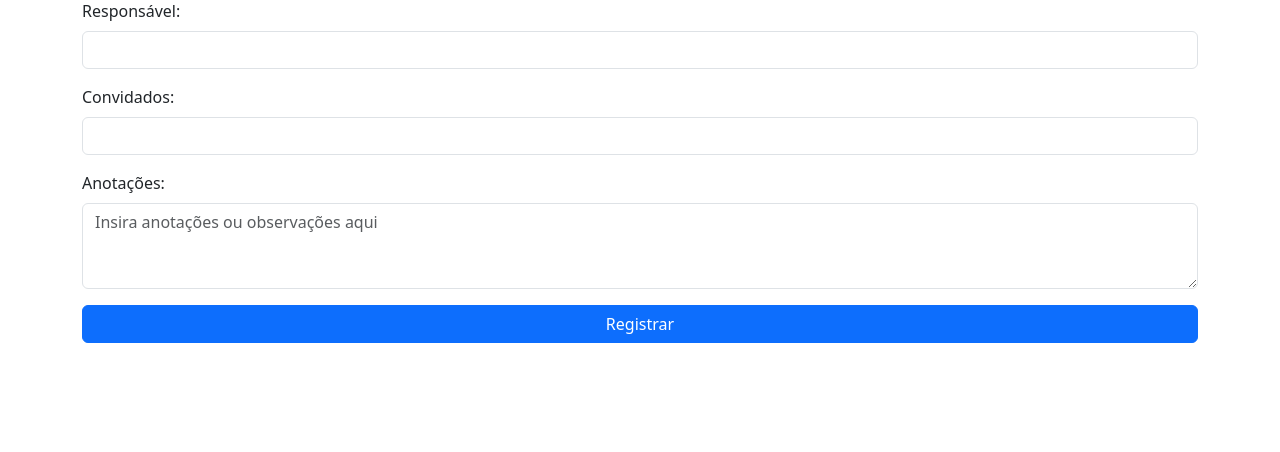
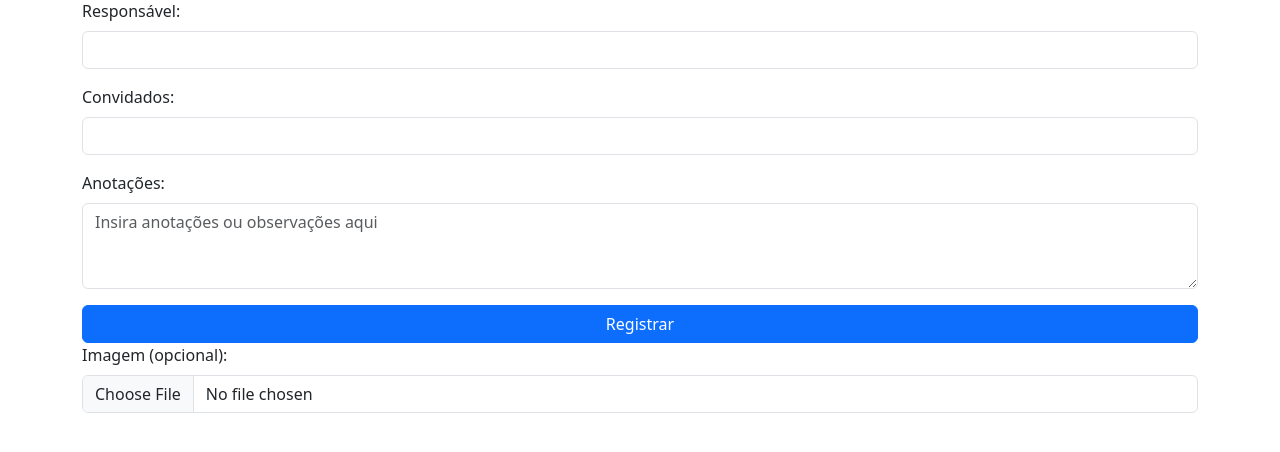
Before and after one commit to fumiko0701/EasyInvite, a Flask app: page /registrar in a window 1280 px wide. Shown: the part 121-573 px from the top of the page. Run offline with Flask 3, Linux system fonts and the light colour scheme; the visitor is signed in with stand-in values (Sample User, id 1); some libraries are stand-ins or nearby versions.

Commit message:
Codigo de imagem finalizado

```diff
--- a/app.py
+++ b/app.py
@@ -4,6 +4,7 @@ import string
 import sqlite3
 import qrcode
 import os
+from flask import send_from_directory
 from flask_talisman import Talisman  # Para adicionar cabeçalhos de segurança
 
 app = Flask(__name__, static_url_path='/static', static_folder='static')
@@ -99,7 +100,35 @@ def atualizar_tabela():
     finally:
         conn.close()
 
-# Página de registro (admin)
+
+@app.route('/static/users/<id>')
+def user_image(id):
+    # Caminho onde as imagens estão armazenadas
+    image_dir = 'static/users'
+
+    # Extensões possíveis das imagens
+    extensions = ['.jpg', '.jpeg', '.png']
+
+    # Verifica qual arquivo existe
+    for ext in extensions:
+        image_path = os.path.join(image_dir, f"{id}{ext}")
+        if os.path.exists(image_path):
+            return send_from_directory(image_dir, f"{id}{ext}")
+
+    # Caso nenhuma imagem seja encontrada, retorna uma imagem padrão
+    return send_from_directory(image_dir, 'default.jpg')
+
+
+# Caminho absoluto para a pasta onde as imagens serão armazenadas
+UPLOAD_FOLDER = os.path.join(os.path.dirname(__file__), 'static', 'users')
+
+# Defina as extensões permitidas para o upload
+ALLOWED_EXTENSIONS = {'png', 'jpg', 'jpeg'}
+
+# Função para verificar se o arquivo tem uma extensão permitida
+def allowed_file(filename):
+    return '.' in filename and filename.rsplit('.', 1)[1].lower() in ALLOWED_EXTENSIONS
+
 @app.route('/registrar', methods=['GET', 'POST'])
 def registrar():
     # Verificar se o usuário está autenticado
@@ -114,7 +143,31 @@ def registrar():
         anotacoes = request.form.get('anotacoes', '').strip()  # Recuperar o campo de anotações, padrão vazio se não preenchido
         situacao = 'Em espera'
 
-        # Inserir os dados no banco de dados com tratamento de exceção
+        # Processar o upload de imagem (se houver)
+        imagem_filename = None
+        if 'imagem' in request.files:
+            imagem = request.files['imagem']
+            if imagem and allowed_file(imagem.filename):
+                # Crie a pasta 'static/users' caso não exista
+                if not os.path.exists(UPLOAD_FOLDER):
+                    os.makedirs(UPLOAD_FOLDER)
+                    print("Pasta 'users' criada com sucesso.")
+                else:
+                    print("A pasta 'users' já existe.")
+
+
+                # Defina a extensão do arquivo (usando a extensão original)
+                extensao = imagem.filename.rsplit('.', 1)[1].lower()
+
+                # Defina o nome do arquivo com base no ID gerado
+                imagem_filename = f"{id_gerado}.{extensao}"
+                imagem_path = os.path.join(UPLOAD_FOLDER, imagem_filename)
+
+                # Salvar a imagem
+                imagem.save(imagem_path)
+                print(f"Imagem salva como {imagem_filename}")  # Verifique se a imagem foi salva corretamente
+
+        # Inserir os dados no banco de dados, sem incluir o nome da imagem
         try:
             conn = get_db_connection()
             conn.execute('INSERT INTO registros (id, responsavel, convidados, anotacoes, situacao) VALUES (?, ?, ?, ?, ?)',
@@ -132,6 +185,7 @@ def registrar():
         return redirect(url_for('index'))
 
     return render_template('registrar.html')
+
 
 
 @app.errorhandler(404)
--- a/templates/registrar.html
+++ b/templates/registrar.html
@@ -13,7 +13,7 @@
 <body>
     <div class="container mt-5">
         <h1 class="text-center mb-4">Registrar Responsável e Convidados</h1>
-        <form method="POST">
+        <form method="POST" enctype="multipart/form-data">
             <div class="mb-3">
                 <label for="responsavel" class="form-label">Responsável:</label>
                 <input type="text" class="form-control" name="responsavel" required>
@@ -27,6 +27,12 @@
                 <textarea class="form-control" name="anotacoes" rows="3" placeholder="Insira anotações ou observações aqui"></textarea>
             </div>
             <button type="submit" class="btn btn-primary w-100">Registrar</button>
+            <!-- Adicione a parte para upload de imagem após o campo de anotações -->
+            <div class="mb-3">
+                <label for="imagem" class="form-label">Imagem (opcional):</label>
+                <input type="file" class="form-control" name="imagem" accept="image/png, image/jpeg, image/jpg">
+            </div>
+
         </form>
     </div>
 
```
Also changed, not shown: static/css/view.css (+33 -1 lines), templates/view.html (+12 -6 lines), registros.db, static/qrcodes/5hsuk5nh.png (deleted), static/qrcodes/E6H22JDL.png (deleted), static/qrcodes/L7f4k0oI.png (added), static/qrcodes/V1QLbJ21.png (deleted), static/qrcodes/XRALQjUT.png (deleted), static/qrcodes/lln7A0Z5.png (added), static/qrcodes/nbD25dO9.png (deleted), static/qrcodes/tFMmakVV.png (deleted), static/qrcodes/tnzmMt4I.png (added), static/users/L7f4k0oI.jpg (added), static/users/tnzmMt4I.jpg (added), 1 other file.
